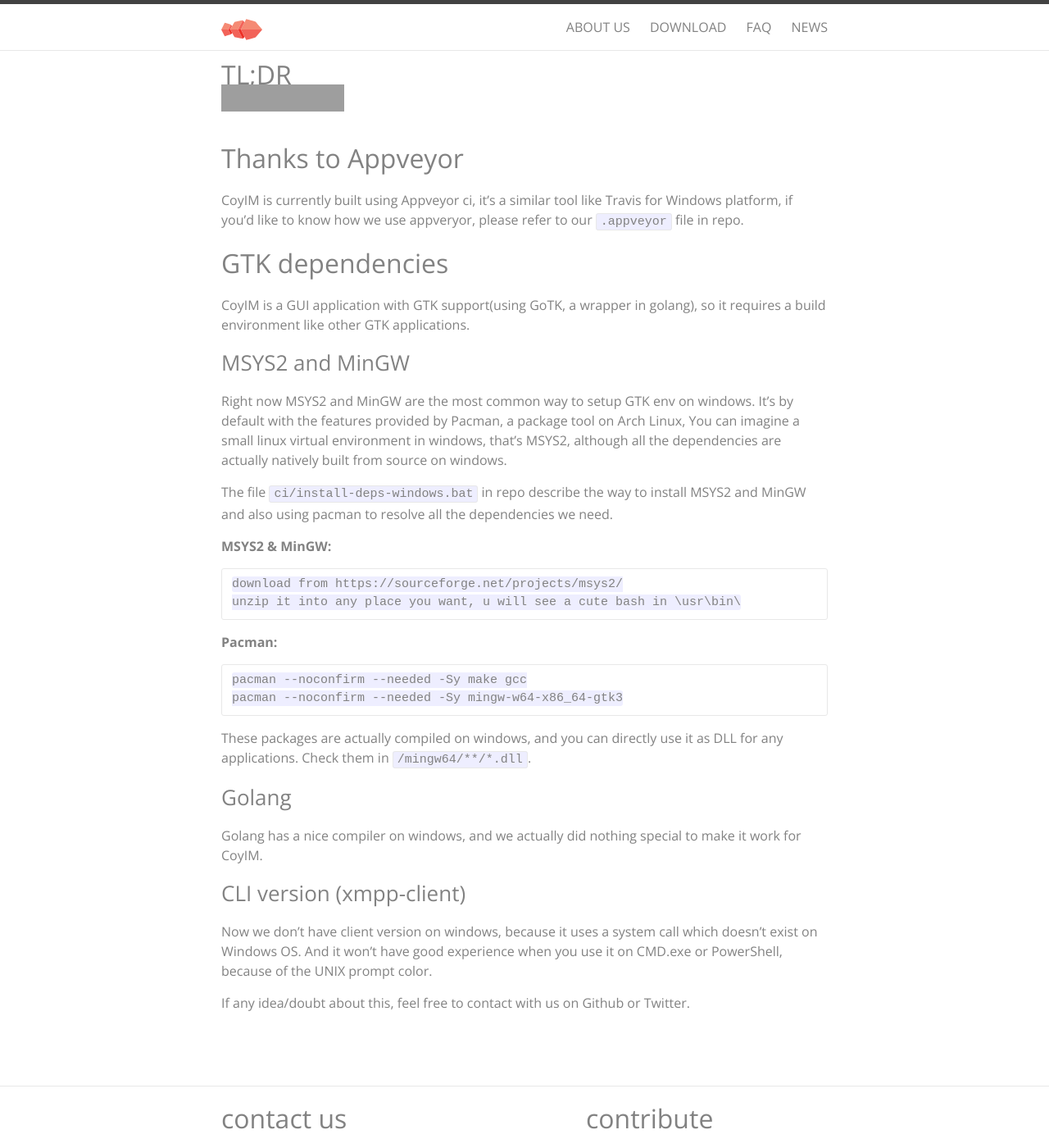
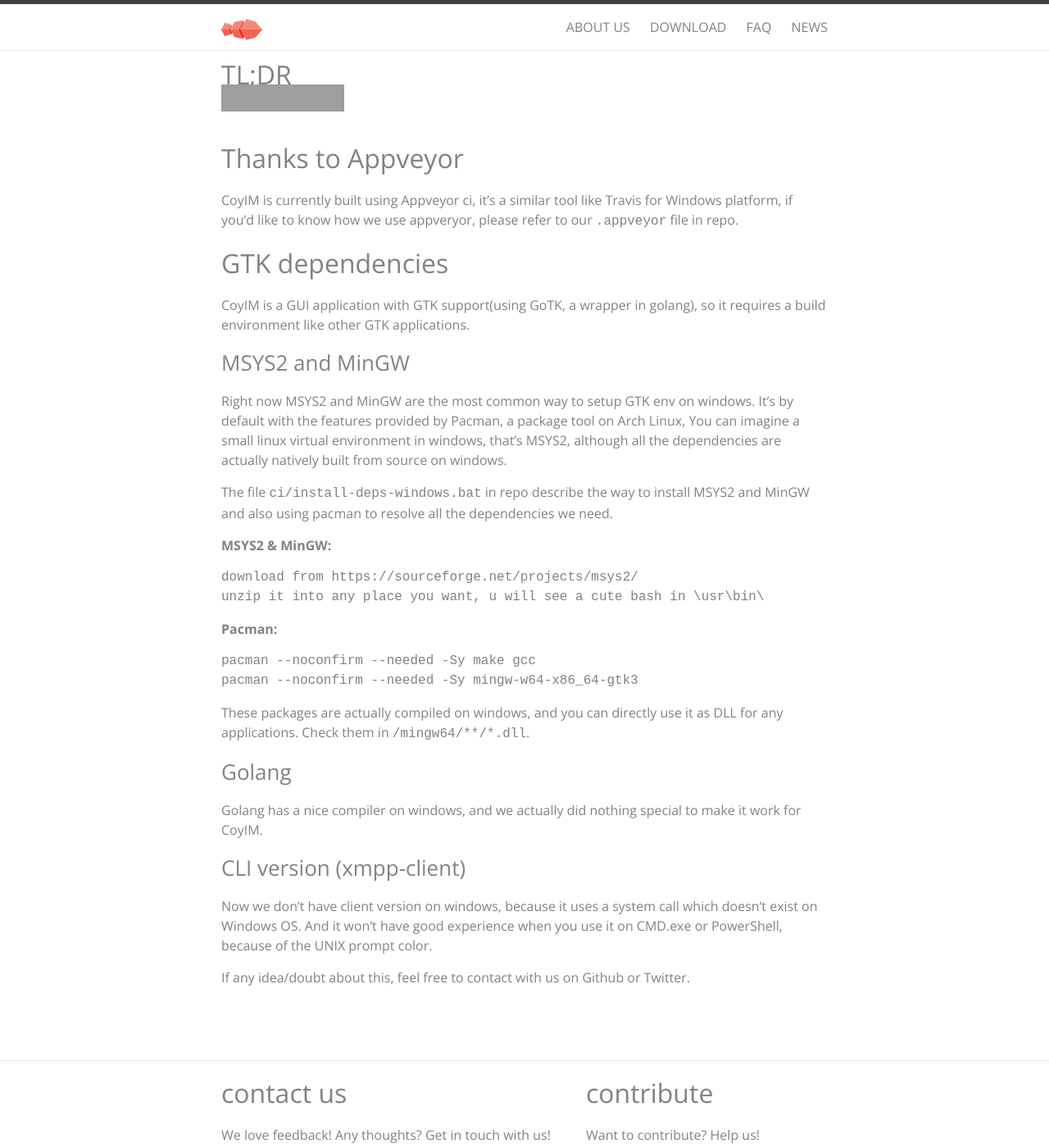
Before and after one commit to coyim/coyim-page, a Jekyll site: the page built from _posts/2016-03-07-how-we-build-coyim-for-windows.markdown, in a window 1280 px wide and 1400 px high, scrolled down 191 px. Shown: the whole window at 82% size. Built offline with Jekyll 4.4.1, drawn with Linux system fonts in a browser that asks for light colours; grey boxes are pictures that could not be loaded.

Commit message:
Removing style without usage

```diff
--- a/_sass/_base.scss
+++ b/_sass/_base.scss
@@ -49,19 +49,6 @@
 
 
 /**
- * Figures
- */
-figure > img {
-    display: block;
-}
-
-figcaption {
-    font-size: $small-font-size;
-}
-
-
-
-/**
  * Lists
  */
 ul, ol {
@@ -102,52 +89,6 @@
 
     &:hover {
       color: $brand-color;
-    }
-}
-
-
-
-/**
- * Blockquotes
- */
-blockquote {
-    color: $grey-color;
-    border-left: 4px solid $grey-color-light;
-    padding-left: $spacing-unit / 2;
-    font-size: 18px;
-    letter-spacing: -1px;
-    font-style: italic;
-
-    > :last-child {
-        margin-bottom: 0;
-    }
-}
-
-
-
-/**
- * Code formatting
- */
-pre,
-code {
-    font-size: 15px;
-    border: 1px solid $grey-color-light;
-    border-radius: 3px;
-    background-color: #eef;
-}
-
-code {
-    padding: 1px 5px;
-}
-
-pre {
-    padding: 8px 12px;
-    overflow-x: scroll;
-
-    > code {
-        border: 0;
-        padding-right: 0;
-        padding-left: 0;
     }
 }
 
--- a/_sass/_layout.scss
+++ b/_sass/_layout.scss
@@ -35,19 +35,6 @@
 }
 
 
-
-.site-box {
-    float:left;
-    top: $spacing-unit + 56px;
-    position: fixed;
-    padding:10px;
-    z-index: 1;
-    max-width: 160px;
-    @include media-query($on-palm) {
-        display: none;
-    }
-}
-
 .site-nav {
     float: right;
     line-height: 56px;
@@ -63,9 +50,9 @@
         webkit-transition: color 1s ease-out; /* For Safari 3.1 to 6.0 */
         transition: color 1s ease-out;
 
-  &:hover {
-          color: $pink-color;
-  }
+        &:hover {
+            color: $pink-color;
+        }
         // Gaps between nav items, but not on the first one
         &:not(:first-child) {
             margin-left: 20px;
@@ -125,11 +112,6 @@
 .site-footer {
     border-top: 1px solid $grey-color-light;
     padding: $spacing-unit / 2 0;
-}
-
-.footer-heading {
-    font-size: 18px;
-    margin-bottom: $spacing-unit / 2;
 }
 
 .contact-list,
@@ -200,7 +182,7 @@
 
     > li {
         margin-bottom: 15px;
-	margin-top: 15px;
+        margin-top: 15px;
     }
 }
 
```
